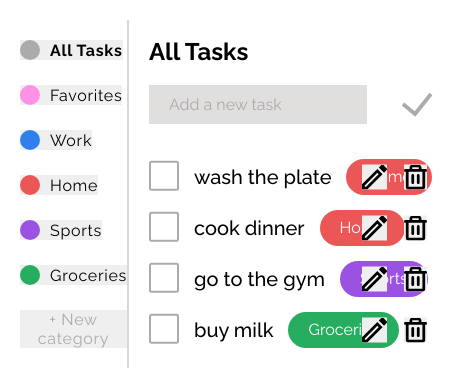
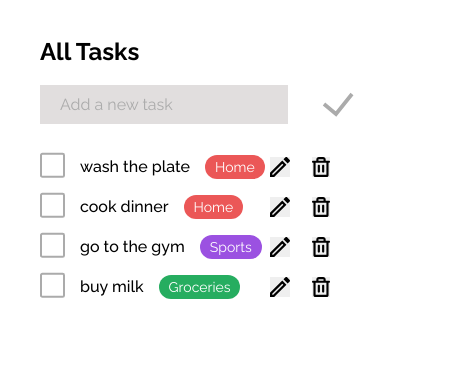
Before and after one commit to huhhell/TodoApp, a React (Vite) app: page / in a window 390 px wide. Shown: the top 386 px of the page, 467 px wide, since content can reach past the window. Built offline with nearby package versions, Linux system fonts and the light colour scheme.

Commit message:
responsive to 700px

```diff
--- a/src/assets/components/AddTask/addTask.scss
+++ b/src/assets/components/AddTask/addTask.scss
@@ -4,8 +4,12 @@
   gap: 20px;
   margin-bottom: 25px;
 
+  @media (max-width: 700px) {
+    margin-bottom: 15px;
+  }
+
   &-input {
-    flex: 0 0 50%;
+    flex: 0 0 80%;
     padding: 10px 20px;
     background: #E1DEDE;
 
@@ -13,18 +17,6 @@
       color: #ababab;
     }
   }
-
-  &-select {
-    flex: 0 0 30%;
-    background: #E1DEDE url("src/assets/img/arrow.svg") no-repeat 95% 55%;
-    padding: 10px 20px;
-    color: #ababab;
-    -webkit-appearance: none;
-    -moz-appearance: none;
-    appearance: none;
-  }
-
-  &-option {}
 
   &-submit {
     background: transparent;
--- a/src/assets/components/Categories/categories.scss
+++ b/src/assets/components/Categories/categories.scss
@@ -2,6 +2,14 @@
   flex: 0 0 30%;
   border-right: 2px solid #D8D8D8;
   padding: 20px 0;
+
+  @media (max-width: 700px) {
+    flex: 0 0 25%;
+  }
+
+  @media (max-width: 550px) {
+    display: none;
+  }
 
   &__list {
   }
--- a/src/assets/components/Tasks/tasks.scss
+++ b/src/assets/components/Tasks/tasks.scss
@@ -15,9 +15,14 @@
     align-items: center;
     gap: 15px;
     width: 100%;
+    height: 35px;
 
     &:not(:last-child) {
       margin-bottom: 15px;
+
+      @media (max-width: 700px) {
+        margin-bottom: 5px;
+      }
     }
 
     &-check {
@@ -34,6 +39,11 @@
       transform: translateY(-0.075em);
       display: grid;
       place-content: center;
+
+      @media (max-width: 700px) {
+        width: 25px;
+        height: 25px;
+      }
 
       &::before {
         content: "";
@@ -54,12 +64,17 @@
     &-name {
       font-size: 20px;
       font-weight: 500;
+
+      @media (max-width: 700px) {
+        font-size: 16px;
+      }
     }
 
     &-name-done {
       text-decoration: line-through #ababab;
       color: #7e7e7e;
     }
+
     &-changing {
       background-color: #E1DEDE;
       padding: 7px 10px;
@@ -72,6 +87,11 @@
       -webkit-border-radius: 20px;
       -moz-border-radius: 20px;
       border-radius: 20px;
+
+      @media (max-width: 700px) {
+        padding: 5px 10px;
+        font-size: 14px;
+      }
     }
     &-delete {
       position: absolute;
@@ -83,6 +103,10 @@
     &-delete-img {
       height: 25px;
       width: auto;
+
+      @media (max-width: 700px) {
+        height: 20px;
+      }
     }
 
     &-edit {
@@ -94,6 +118,10 @@
     &-edit-img {
       height: 25px;
       width: auto;
+
+      @media (max-width: 700px) {
+        height: 20px;
+      }
     }
 
     &-submit {
@@ -105,6 +133,10 @@
     &-submit-img {
       height: 35px;
       width: auto;
+
+      @media (max-width: 700px) {
+        height: 30px;
+      }
     }
   }
 }
```
